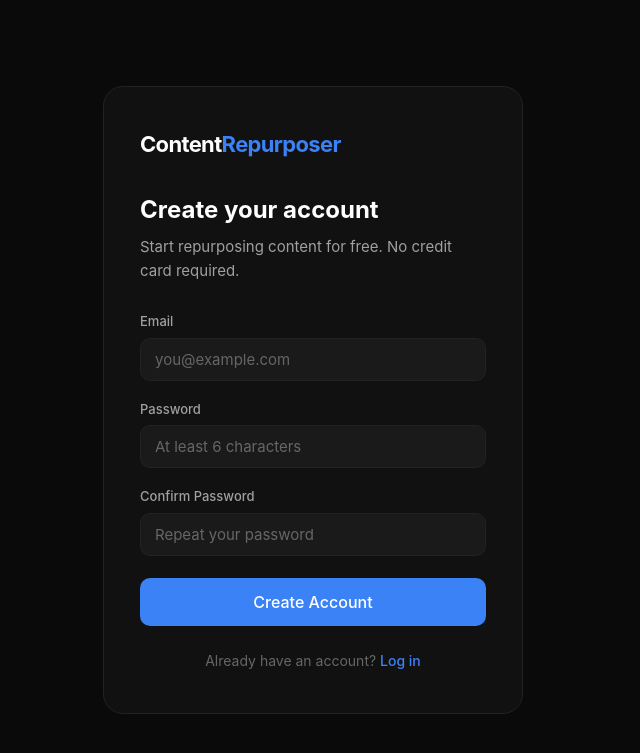
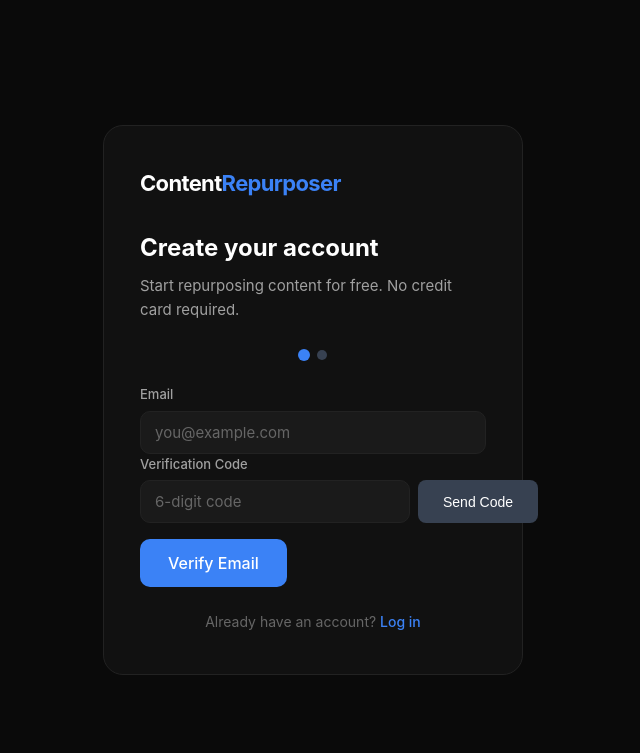
Before and after one commit to douziqwq/content-repurposer, a Flask app: page /register in a window 1280 px wide. Shown: the top 753 px of the page, without its empty margins (327-967 px from the left). Run offline with Flask 3, Linux system fonts and the light colour scheme.

Commit message:
feat: add email verification code for registration (Resend)

```diff
--- a/app.py
+++ b/app.py
@@ -2,8 +2,10 @@ import os
 import json
 import time
 import uuid
+import random
 import threading
 import requests
+import resend
 from datetime import datetime
 from functools import wraps
 from flask import (
@@ -125,6 +127,14 @@ TRANSCRIPTION_MODEL = "FunAudioLLM/SenseVoiceSmall"
 REWRITE_MODEL = "deepseek-ai/DeepSeek-V3"
 
 client = OpenAI(api_key=API_KEY, base_url=API_BASE_URL)
+
+# ===== Email Configuration (Resend) =====
+RESEND_API_KEY = os.environ.get('RESEND_API_KEY', '')
+resend.api_key = RESEND_API_KEY
+FROM_EMAIL = "ContentRepurposer <onboarding@resend.dev>"
+
+# In-memory verification code storage: {email: {'code': '123456', 'expires': timestamp}}
+verification_codes = {}
 
 # In-memory task storage
 tasks = {}
@@ -301,6 +311,88 @@ def process_task(file_path, text_content, formats, task_id, user_id):
 
 # ===== Routes: Auth =====
 
+@app.route('/api/send-code', methods=['POST'])
+def send_verification_code():
+    """Send a 6-digit verification code to the user's email."""
+    data = request.get_json()
+    email = data.get('email', '').strip().lower()
+
+    if not email:
+        return jsonify({'error': 'Email is required.'}), 400
+
+    # Check if email already registered
+    conn = get_db()
+    existing = conn.execute('SELECT id FROM users WHERE email = ?', (email,)).fetchone()
+    conn.close()
+    if existing:
+        return jsonify({'error': 'An account with this email already exists.'}), 400
+
+    # Rate limit: prevent sending too many codes
+    if email in verification_codes:
+        last_sent = verification_codes[email].get('last_sent', 0)
+        if time.time() - last_sent < 60:
+            return jsonify({'error': 'Please wait 60 seconds before requesting a new code.'}), 429
+
+    # Generate 6-digit code
+    code = str(random.randint(100000, 999999))
+    verification_codes[email] = {
+        'code': code,
+        'expires': time.time() + 600,  # 10 minutes
+        'last_sent': time.time()
+    }
+
+    # Send email via Resend
+    try:
+        params = {
+            "from": FROM_EMAIL,
+            "to": [email],
+            "subject": "Your ContentRepurposer Verification Code",
+            "html": f"""
+            <div style="font-family: Arial, sans-serif; max-width: 480px; margin: 0 auto; padding: 20px;">
+                <h2 style="color: #3b82f6;">ContentRepurposer</h2>
+                <p>Hi there!</p>
+                <p>Your verification code is:</p>
+                <div style="background: #f3f4f6; padding: 16px; border-radius: 8px; text-align: center; margin: 20px 0;">
+                    <span style="font-size: 32px; font-weight: bold; letter-spacing: 8px; color: #1f2937;">{code}</span>
+                </div>
+                <p>This code expires in 10 minutes. If you didn't request this, you can safely ignore this email.</p>
+                <p>Best regards,<br>The ContentRepurposer Team</p>
+            </div>
+            """
+        }
+        resend.Emails.send(params)
+        return jsonify({'success': True, 'message': 'Verification code sent!'}), 200
+    except Exception as e:
+        return jsonify({'error': f'Failed to send verification email. Please try again.'}), 500
+
+
+@app.route('/api/verify-code', methods=['POST'])
+def verify_code():
+    """Verify the 6-digit code entered by the user."""
+    data = request.get_json()
+    email = data.get('email', '').strip().lower()
+    code = data.get('code', '').strip()
+
+    if not email or not code:
+        return jsonify({'error': 'Email and code are required.'}), 400
+
+    if email not in verification_codes:
+        return jsonify({'error': 'No verification code found. Please request a new one.'}), 400
+
+    stored = verification_codes[email]
+
+    if time.time() > stored['expires']:
+        del verification_codes[email]
+        return jsonify({'error': 'Verification code has expired. Please request a new one.'}), 400
+
+    if stored['code'] != code:
+        return jsonify({'error': 'Invalid verification code.'}), 400
+
+    # Mark as verified
+    verification_codes[email]['verified'] = True
+    return jsonify({'success': True, 'message': 'Email verified!'}), 200
+
+
 @app.route('/register', methods=['GET', 'POST'])
 def register():
     if request.method == 'POST':
@@ -320,6 +412,11 @@ def register():
             flash('Passwords do not match.', 'error')
             return redirect(url_for('register'))
 
+        # Check email verification
+        if email not in verification_codes or not verification_codes[email].get('verified'):
+            flash('Please verify your email first.', 'error')
+            return redirect(url_for('register'))
+
         conn = get_db()
         existing = conn.execute('SELECT id FROM users WHERE email = ?', (email,)).fetchone()
         if existing:
@@ -335,6 +432,10 @@ def register():
         conn.commit()
         user_id = cursor.lastrowid
         conn.close()
+
+        # Clean up verification code
+        if email in verification_codes:
+            del verification_codes[email]
 
         user = load_user(user_id)
         login_user(user)
--- a/requirements.txt
+++ b/requirements.txt
@@ -3,3 +3,4 @@ requests>=2.31.0
 openai>=1.58.0
 flask-login>=0.6.3
 gunicorn>=21.2.0
+resend
--- a/templates/register.html
+++ b/templates/register.html
@@ -5,6 +5,24 @@
   <meta name="viewport" content="width=device-width, initial-scale=1.0">
   <title>Sign Up - ContentRepurposer</title>
   <link rel="stylesheet" href="{{ url_for('static', filename='style.css') }}">
+  <style>
+    .step-indicator { display: flex; justify-content: center; gap: 8px; margin-bottom: 24px; }
+    .step-dot { width: 10px; height: 10px; border-radius: 50%; background: #374151; transition: all 0.3s; }
+    .step-dot.active { background: #3b82f6; transform: scale(1.2); }
+    .step-dot.done { background: #10b981; }
+    .code-input-group { display: flex; gap: 8px; }
+    .code-input-group input { flex: 1; }
+    .code-input-group button { white-space: nowrap; min-width: 120px; }
+    .btn-send { background: #374151; color: #fff; border: none; padding: 10px 16px; border-radius: 8px; cursor: pointer; font-size: 14px; transition: background 0.2s; }
+    .btn-send:hover:not(:disabled) { background: #4b5563; }
+    .btn-send:disabled { opacity: 0.5; cursor: not-allowed; }
+    .btn-verify { background: #3b82f6; color: #fff; border: none; padding: 10px 16px; border-radius: 8px; cursor: pointer; font-size: 14px; transition: background 0.2s; width: 100%; }
+    .btn-verify:hover { background: #2563eb; }
+    .countdown { color: #9ca3af; font-size: 13px; margin-top: 6px; }
+    #step2 { display: none; }
+    .verified-badge { color: #10b981; font-size: 14px; margin-bottom: 16px; display: flex; align-items: center; gap: 6px; }
+    .verified-badge::before { content: "✓"; display: inline-flex; align-items: center; justify-content: center; width: 20px; height: 20px; background: #10b981; color: #fff; border-radius: 50%; font-size: 12px; font-weight: bold; }
+  </style>
 </head>
 <body class="auth-body">
   <div class="auth-container">
@@ -24,7 +42,14 @@
         {% endif %}
       {% endwith %}
 
-      <form method="POST" action="/register" class="auth-form">
+      <!-- Step Indicator -->
+      <div class="step-indicator">
+        <div class="step-dot active" id="dot1"></div>
+        <div class="step-dot" id="dot2"></div>
+      </div>
+
+      <!-- Step 1: Email Verification -->
+      <div id="step1">
         <div class="form-group">
           <label class="form-label" for="email">Email</label>
           <input
@@ -37,6 +62,32 @@
             autocomplete="email"
           >
         </div>
+        <div class="form-group">
+          <label class="form-label" for="code">Verification Code</label>
+          <div class="code-input-group">
+            <input
+              type="text"
+              id="code"
+              class="form-input"
+              placeholder="6-digit code"
+              maxlength="6"
+              inputmode="numeric"
+              pattern="[0-9]*"
+            >
+            <button type="button" class="btn-send" id="sendCodeBtn" onclick="sendCode()">Send Code</button>
+          </div>
+          <div class="countdown" id="countdown"></div>
+        </div>
+        <button type="button" class="btn btn-lg btn-primary auth-submit" onclick="verifyCode()" id="verifyBtn">Verify Email</button>
+      </div>
+
+      <!-- Step 2: Set Password -->
+      <div id="step2">
+        <div class="verified-badge">
+          <span id="verifiedEmail"></span> verified
+        </div>
+        <form method="POST" action="/register" class="auth-form">
+          <input type="hidden" name="email" id="hiddenEmail">
           <div class="form-group">
             <label class="form-label" for="password">Password</label>
             <input
@@ -65,6 +116,7 @@
           </div>
           <button type="submit" class="btn btn-lg btn-primary auth-submit">Create Account</button>
         </form>
+      </div>
 
       <p class="auth-footer-text">
         Already have an account? <a href="/login">Log in</a>
@@ -73,6 +125,99 @@
   </div>
 
   <script>
+    let countdownTimer = null;
+    let verifiedEmail = '';
+
+    function sendCode() {
+      const email = document.getElementById('email').value.trim();
+      if (!email) { alert('Please enter your email.'); return; }
+
+      const btn = document.getElementById('sendCodeBtn');
+      btn.disabled = true;
+      btn.textContent = 'Sending...';
+
+      fetch('/api/send-code', {
+        method: 'POST',
+        headers: {'Content-Type': 'application/json'},
+        body: JSON.stringify({email: email})
+      })
+      .then(r => r.json())
+      .then(data => {
+        if (data.error) {
+          alert(data.error);
+          btn.disabled = false;
+          btn.textContent = 'Send Code';
+        } else {
+          startCountdown(60);
+        }
+      })
+      .catch(() => {
+        alert('Failed to send code. Please try again.');
+        btn.disabled = false;
+        btn.textContent = 'Send Code';
+      });
+    }
+
+    function startCountdown(seconds) {
+      const btn = document.getElementById('sendCodeBtn');
+      const display = document.getElementById('countdown');
+      let remaining = seconds;
+      btn.disabled = true;
+
+      function update() {
+        if (remaining <= 0) {
+          clearInterval(countdownTimer);
+          btn.disabled = false;
+          btn.textContent = 'Resend';
+          display.textContent = '';
+          return;
+        }
+        btn.textContent = remaining + 's';
+        display.textContent = 'Code sent! Check your inbox.';
+        remaining--;
+      }
+      update();
+      countdownTimer = setInterval(update, 1000);
+    }
+
+    function verifyCode() {
+      const email = document.getElementById('email').value.trim();
+      const code = document.getElementById('code').value.trim();
+      if (!email || !code) { alert('Please enter email and verification code.'); return; }
+
+      const btn = document.getElementById('verifyBtn');
+      btn.disabled = true;
+      btn.textContent = 'Verifying...';
+
+      fetch('/api/verify-code', {
+        method: 'POST',
+        headers: {'Content-Type': 'application/json'},
+        body: JSON.stringify({email: email, code: code})
+      })
+      .then(r => r.json())
+      .then(data => {
+        if (data.error) {
+          alert(data.error);
+          btn.disabled = false;
+          btn.textContent = 'Verify Email';
+        } else {
+          verifiedEmail = email;
+          document.getElementById('verifiedEmail').textContent = email;
+          document.getElementById('hiddenEmail').value = email;
+          document.getElementById('step1').style.display = 'none';
+          document.getElementById('step2').style.display = 'block';
+          document.getElementById('dot1').classList.remove('active');
+          document.getElementById('dot1').classList.add('done');
+          document.getElementById('dot2').classList.add('active');
+        }
+      })
+      .catch(() => {
+        alert('Verification failed. Please try again.');
+        btn.disabled = false;
+        btn.textContent = 'Verify Email';
+      });
+    }
+
     // Auto-dismiss flash messages
     setTimeout(function() {
       document.querySelectorAll('.auth-flash').forEach(function(el) {
```
Lines whose indentation alone changed are shown as unchanged.
